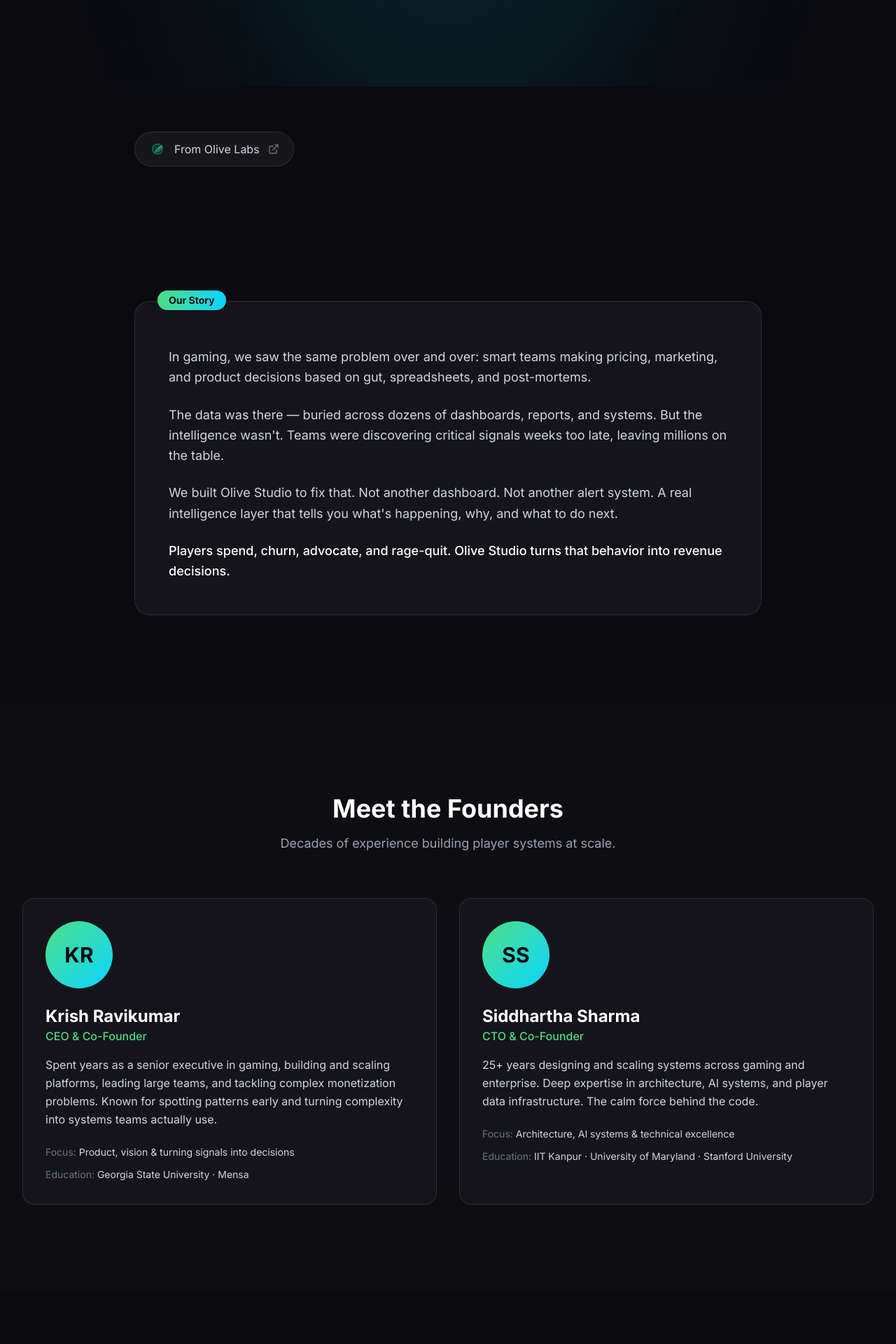
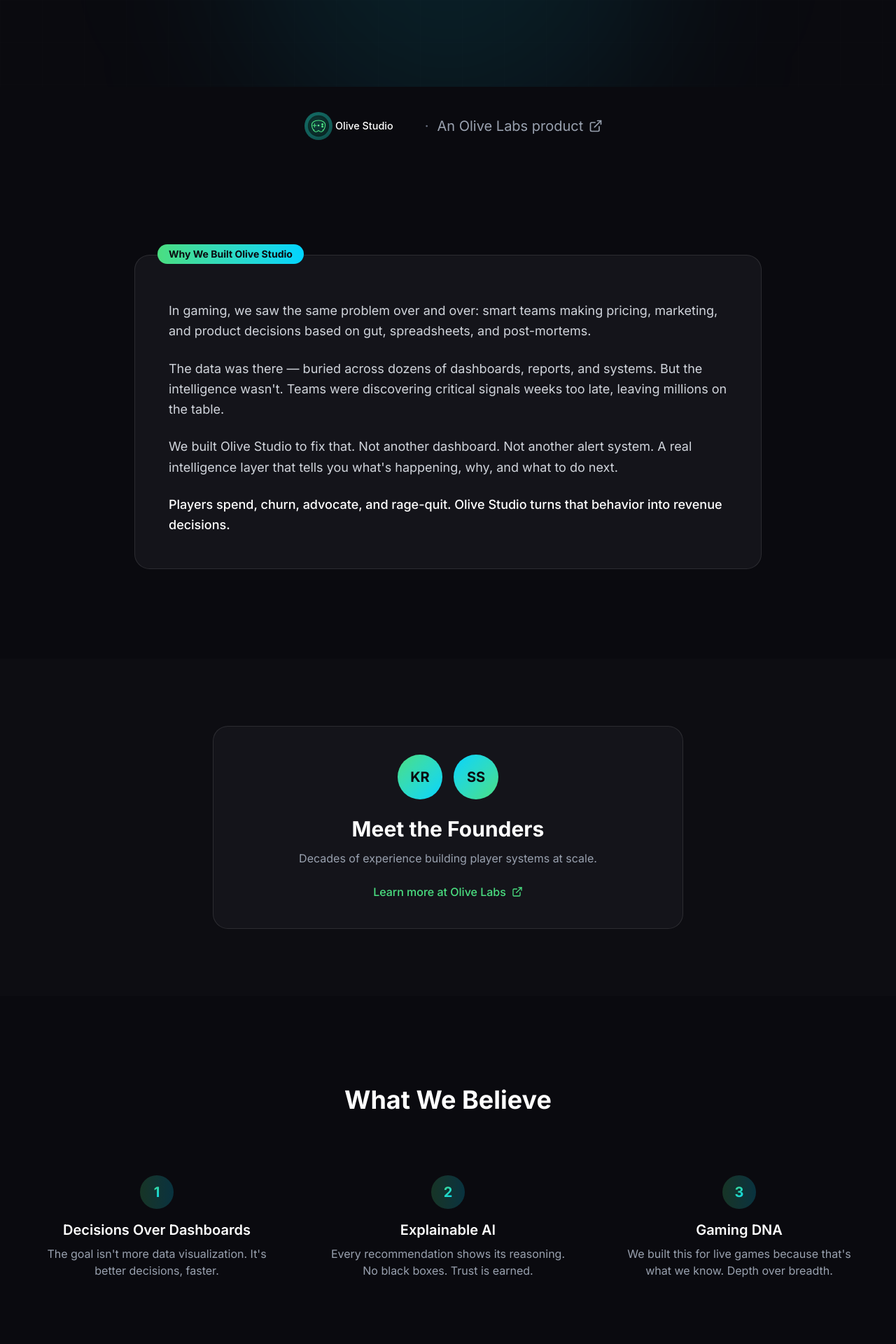
Before and after one commit to ashishsharma2877/Olive-Studio, a Next.js app: page /about in a window 1280 px wide. Shown: the part 380-2300 px from the top of the page at 70% size. Built offline with nearby package versions, Linux system fonts and the light colour scheme.

Commit message:
Update About page, Why page tiles, comparison table, and favicon for gaming/monetization focus

```diff
--- a/src/app/about/page.tsx
+++ b/src/app/about/page.tsx
@@ -3,24 +3,7 @@
 import Link from "next/link";
 import Image from "next/image";
 import { motion } from "framer-motion";
-import { ArrowRight, Linkedin, ExternalLink } from "lucide-react";
-
-const founders = [
-  {
-    name: "Krish Ravikumar",
-    role: "CEO & Co-Founder",
-    bio: "Spent years as a senior executive in gaming, building and scaling platforms, leading large teams, and tackling complex monetization problems. Known for spotting patterns early and turning complexity into systems teams actually use.",
-    focus: "Product, vision & turning signals into decisions",
-    education: "Georgia State University · Mensa",
-  },
-  {
-    name: "Siddhartha Sharma",
-    role: "CTO & Co-Founder",
-    bio: "25+ years designing and scaling systems across gaming and enterprise. Deep expertise in architecture, AI systems, and player data infrastructure. The calm force behind the code.",
-    focus: "Architecture, AI systems & technical excellence",
-    education: "IIT Kanpur · University of Maryland · Stanford University",
-  },
-];
+import { ArrowRight, ExternalLink } from "lucide-react";
 
 const fadeInUp = {
   initial: { opacity: 0, y: 20 },
@@ -65,30 +48,31 @@ export default function AboutPage() {
       </section>
 
       {/* Part of Olive Labs */}
-      <section className="py-12 md:py-16 relative">
+      <section className="py-8 relative">
         <div className="max-w-7xl mx-auto px-4 sm:px-6 lg:px-8">
           <motion.div
             initial={{ opacity: 0, y: 20 }}
             whileInView={{ opacity: 1, y: 0 }}
             viewport={{ once: true }}
             transition={{ duration: 0.6 }}
-            className="max-w-4xl mx-auto"
+            className="flex items-center justify-center gap-3"
           >
+            <Image
+              src="/images/logo-full-gaming.svg"
+              alt="Olive Studio"
+              width={200}
+              height={48}
+              className="h-12 w-auto"
+            />
+            <span className="text-gray-500 text-xl">·</span>
             <a
               href="https://olivelabs.ai"
               target="_blank"
               rel="noopener noreferrer"
-              className="inline-flex items-center gap-3 px-5 py-3 rounded-full bg-white/5 border border-white/10 hover:border-white/20 transition-all group"
+              className="text-gray-400 hover:text-white transition-colors flex items-center gap-2 text-lg md:text-xl"
             >
-              <Image
-                src="/olivelabs-icon.svg"
-                alt="Olive Labs"
-                width={24}
-                height={24}
-                className="w-6 h-6"
-              />
-              <span className="text-gray-300 group-hover:text-white transition-colors">From Olive Labs</span>
-              <ExternalLink className="w-4 h-4 text-gray-500 group-hover:text-white transition-colors" />
+              An Olive Labs product
+              <ExternalLink className="w-5 h-5" />
             </a>
           </motion.div>
         </div>
@@ -106,7 +90,7 @@ export default function AboutPage() {
           >
             <div className="relative p-8 md:p-12 rounded-2xl bg-[#14141A] border border-white/10">
               <div className="absolute -top-4 left-8 px-4 py-1 rounded-full bg-gradient-to-r from-[#4ADE80] to-[#00D4FF] text-[#0A0A0F] text-sm font-bold">
-                Our Story
+                Why We Built Olive Studio
               </div>
               <div className="mt-4 space-y-6 text-gray-300 leading-relaxed text-lg">
                 <p>
@@ -135,66 +119,41 @@ export default function AboutPage() {
         </div>
       </section>
 
-      {/* Founders */}
-      <section className="py-20 md:py-32 bg-[#0d0d12] relative">
+      {/* Meet the Founders CTA */}
+      <section className="py-16 md:py-24 bg-[#0d0d12] relative">
         <div className="max-w-7xl mx-auto px-4 sm:px-6 lg:px-8">
           <motion.div
             initial={{ opacity: 0, y: 20 }}
             whileInView={{ opacity: 1, y: 0 }}
             viewport={{ once: true }}
             transition={{ duration: 0.6 }}
-            className="text-center mb-16"
+            className="max-w-2xl mx-auto"
           >
-            <h2 className="text-3xl md:text-4xl font-bold text-white">
-              Meet the Founders
-            </h2>
-            <p className="mt-4 text-gray-400 text-lg">
-              Decades of experience building player systems at scale.
-            </p>
-          </motion.div>
-
-          <motion.div
-            variants={staggerContainer}
-            initial="initial"
-            whileInView="animate"
-            viewport={{ once: true }}
-            className="grid grid-cols-1 md:grid-cols-2 gap-8"
-          >
-            {founders.map((founder) => (
-              <motion.div
-                key={founder.name}
-                variants={fadeInUp}
-                className="p-8 rounded-xl bg-[#14141A] border border-white/10"
-              >
-                {/* Avatar Placeholder */}
-                <div className="w-24 h-24 rounded-full bg-gradient-to-br from-[#4ADE80] to-[#00D4FF] flex items-center justify-center mb-6">
-                  <span className="text-3xl font-bold text-[#0A0A0F]">
-                    {founder.name
-                      .split(" ")
-                      .map((n) => n[0])
-                      .join("")}
-                  </span>
+            <a
+              href="https://olivelabs.ai/about"
+              target="_blank"
+              rel="noopener noreferrer"
+              className="block p-8 md:p-10 rounded-2xl bg-[#14141A] border border-white/10 hover:border-white/20 transition-all group text-center"
+            >
+              <div className="flex justify-center gap-4 mb-6">
+                <div className="w-16 h-16 rounded-full bg-gradient-to-br from-[#4ADE80] to-[#00D4FF] flex items-center justify-center">
+                  <span className="text-xl font-bold text-[#0A0A0F]">KR</span>
                 </div>
-
-                <h3 className="text-2xl font-bold text-white">{founder.name}</h3>
-                <p className="text-[#4ADE80] font-medium mb-4">{founder.role}</p>
-
-                <p className="text-gray-300 leading-relaxed mb-6">
-                  {founder.bio}
-                </p>
-
-                <div className="space-y-3 text-sm">
-                  <div>
-                    <span className="text-gray-500">Focus: </span>
-                    <span className="text-gray-300">{founder.focus}</span>
-                  </div>
-                  <div>
-                    <span className="text-gray-500">Education: </span>
-                    <span className="text-gray-300">{founder.education}</span>
-                  </div>
+                <div className="w-16 h-16 rounded-full bg-gradient-to-br from-[#00D4FF] to-[#4ADE80] flex items-center justify-center">
+                  <span className="text-xl font-bold text-[#0A0A0F]">SS</span>
                 </div>
-              </motion.div>
-            ))}
+              </div>
+              <h2 className="text-2xl md:text-3xl font-bold text-white group-hover:text-[#4ADE80] transition-colors">
+                Meet the Founders
+              </h2>
+              <p className="mt-3 text-gray-400">
+                Decades of experience building player systems at scale.
+              </p>
+              <div className="mt-6 inline-flex items-center text-[#4ADE80] font-medium">
+                Learn more at Olive Labs
+                <ExternalLink className="ml-2 w-4 h-4 group-hover:translate-x-1 transition-transform" />
+              </div>
+            </a>
           </motion.div>
         </div>
       </section>
--- a/src/app/why/page.tsx
+++ b/src/app/why/page.tsx
@@ -8,27 +8,27 @@ const comparison = [
   {
     traditional: "Generic across industries",
     aiAnalytics: "Horizontal / any industry",
-    olivestudio: "Built for live games",
+    olivestudio: "Built for monetization & live ops",
   },
   {
     traditional: "Black-box AI",
     aiAnalytics: "General-purpose AI",
-    olivestudio: "Gaming-specific intelligence",
+    olivestudio: "Player behavior intelligence",
   },
   {
     traditional: "Post-mortem insights",
     aiAnalytics: "Faster answers to queries",
-    olivestudio: "Real-time detection",
+    olivestudio: "Monday insights, not Friday post-mortems",
   },
   {
     traditional: "Dashboards you have to check",
     aiAnalytics: "Chat-based interface",
-    olivestudio: "Decisions pushed to you",
+    olivestudio: "Offer & pricing signals pushed to you",
   },
   {
     traditional: "You ask questions",
     aiAnalytics: "AI answers your questions",
-    olivestudio: "It tells you where to look",
+    olivestudio: "Surfaces what's hurting conversion",
   },
 ];
 
@@ -89,14 +89,13 @@ export default function WhyPage() {
               className="p-8 rounded-xl bg-[#14141A] border border-white/10"
             >
               <div className="w-12 h-12 rounded-lg bg-[#4ADE80]/10 flex items-center justify-center mb-6">
-                <span className="text-2xl">🎮</span>
+                <span className="text-2xl">📅</span>
               </div>
               <h3 className="text-xl font-semibold text-white mb-3">
-                Gaming-Native
+                Built for Live Ops
               </h3>
               <p className="text-gray-400">
-                Built by game industry veterans. We understand live ops, player
-                behavior, and the metrics that actually matter.
+                Weekly offer cycles, seasonal events, real-time player behavior — we understand your cadence.
               </p>
             </motion.div>
 
@@ -108,14 +107,13 @@ export default function WhyPage() {
               className="p-8 rounded-xl bg-[#14141A] border border-white/10"
             >
               <div className="w-12 h-12 rounded-lg bg-[#4ADE80]/10 flex items-center justify-center mb-6">
-                <span className="text-2xl">⚡</span>
+                <span className="text-2xl">💰</span>
               </div>
               <h3 className="text-xl font-semibold text-white mb-3">
-                Finds You First
+                Speaks Your Language
               </h3>
               <p className="text-gray-400">
-                You don&apos;t hunt for insights. They come to you — before you
-                know to look.
+                ARPU, LTV, conversion, churn — the metrics on your P&L, not generic KPIs.
               </p>
             </motion.div>
 
@@ -127,14 +125,13 @@ export default function WhyPage() {
               className="p-8 rounded-xl bg-[#14141A] border border-white/10"
             >
               <div className="w-12 h-12 rounded-lg bg-[#00D4FF]/10 flex items-center justify-center mb-6">
-                <span className="text-2xl">🧠</span>
+                <span className="text-2xl">🎯</span>
               </div>
               <h3 className="text-xl font-semibold text-white mb-3">
-                Learns You
+                From Guessing to Knowing
               </h3>
               <p className="text-gray-400">
-                Your priorities, not just your data. The more you use it, the
-                smarter it gets.
+                Stop finding out what worked in the post-mortem. Know before you commit.
               </p>
             </motion.div>
           </div>
```
Also changed, not shown: src/app/icon.svg (added).
